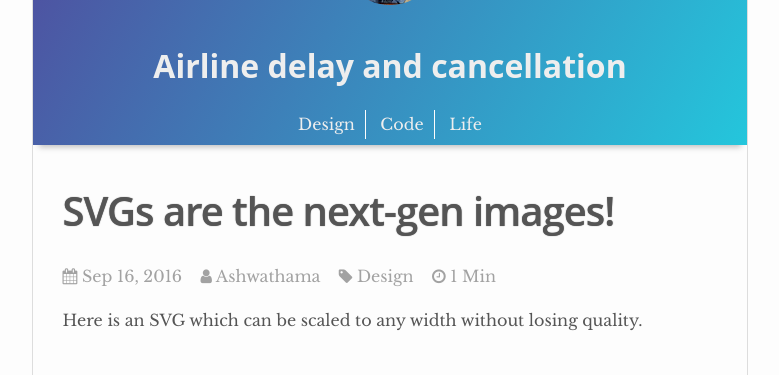
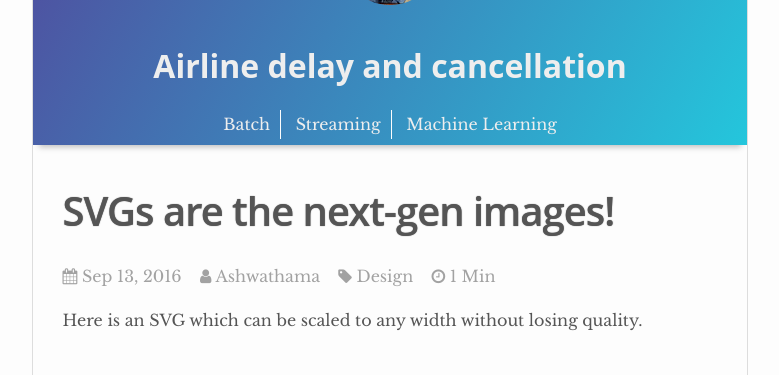
Before and after one commit to ivanfermena/Airline-Delay-Cancellation-Big-Data, a Jekyll site: the page built from _posts/2016-09-16-design-1.markdown, in a window 1280 px wide. Shown: the part 164-539 px from the top of the page, without its empty margins (250-1029 px from the left). Built offline with Jekyll 4.4.1, drawn with Linux system fonts in a browser that asks for light colours; nearby versions of some CDN libraries.

Commit message:
Correccion de varias secciones y insertado seccion de streaming

```diff
--- a/_includes/header.html
+++ b/_includes/header.html
@@ -13,9 +13,9 @@
 <h1 class="author-about">{{site.author.name}}</h1>
 </div>
 <div class="menu-category">
-<div class="menu-item"><a class="{% if page.url == '/Batch/' %}active{% endif %} menu-link" href="{{site.baseurl}}/Batch/">Design</a></div>
-<div class="menu-item"><a class="{% if page.url == '/Streaming/' %}active{% endif %}  menu-link" href="{{site.baseurl}}/Streaming/">Code</a></div>
-<div class="menu-item"><a class="{% if page.url == '/MachineLearning/' %}active{% endif %}  menu-link" href="{{site.baseurl}}/MachineLearning/">Life</a></div>
+<div class="menu-item"><a class="{% if page.url == '/Batch/' %}active{% endif %} menu-link" href="{{site.baseurl}}/batch/">Batch</a></div>
+<div class="menu-item"><a class="{% if page.url == '/Streaming/' %}active{% endif %}  menu-link" href="{{site.baseurl}}/streaming/">Streaming</a></div>
+<div class="menu-item"><a class="{% if page.url == '/MachineLearning/' %}active{% endif %}  menu-link" href="{{site.baseurl}}/machineLearning/">Machine Learning</a></div>
 </div>
 </div>
 </header>
--- a/_posts/2016-09-16-design-1.markdown
+++ b/_posts/2016-09-16-design-1.markdown
@@ -2,6 +2,7 @@
 layout: post
 title:  "SVGs are the next-gen images!"
 description: Curabitur ullamcorper ultricies nisi. Nam eget dui. Etiam rhoncus. Maecenas tempus, tellus eget condimentum rhoncus, sem quam semper libero, sit amet adipiscing sem neque sed ipsum. Nam quam nunc, blandit vel, luctus pulvinar, hendrerit id, lorem.
+date:   2016-09-13 10:50:00 +0530
 categories: design
 author: ashwathama
 ---
```
Also changed, not shown: _posts/2016-10-01-spark-streaming.md (renamed from _posts/spark-streaming.md, +1 -1 lines).
